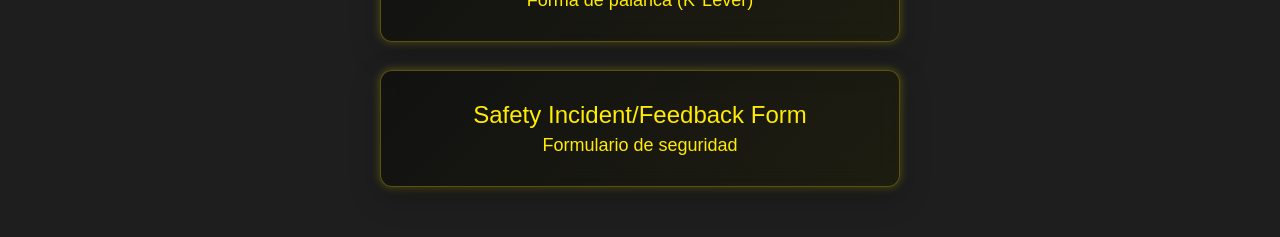
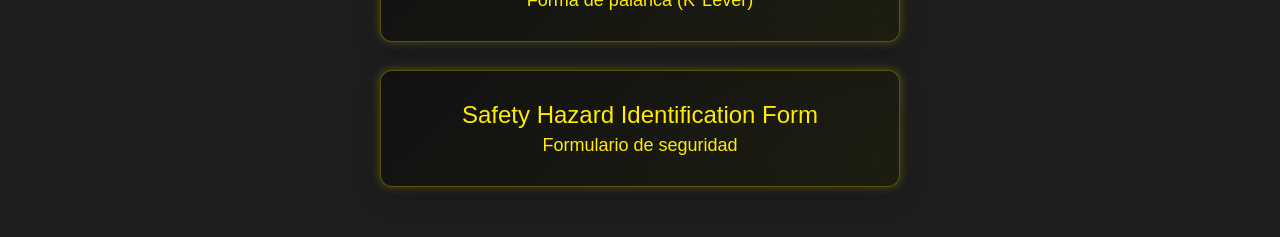
Before and after one commit to LordKelvins-iPad/kiosk-html, a plain HTML site: page index.html in a window 1280 px wide. Shown: the part 420-657 px from the top of the page. Drawn offline with nearby package versions, Linux system fonts and the light colour scheme.

Commit message:
Update index.html (change name of safety form)

```diff
--- a/index.html
+++ b/index.html
@@ -394,7 +394,7 @@
         onclick="loadForm('https://forms.office.com/pages/responsepage.aspx?id=paHDdwIxFkWd44ENbeBJFR7gHGEW5LNLotXoyszYlLxUQjQ2WVk2QVFHTUhSWjNRMDMzUDgxTkM2RyQlQCN0PWcu&route=shorturl')"
         class="kiosk-button"
       >
-        Safety Incident/Feedback Form
+        Safety Hazard Identification Form
         <div class="button-subtitle">Formulario de seguridad</div>
       </button>
     </div>  <!-- /.button-container -->
```
